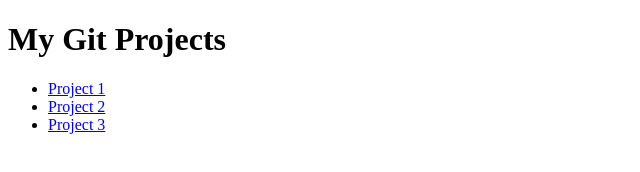
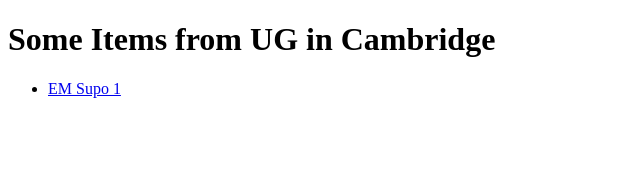
Before and after one commit to lyktjr/CAMUG, a plain HTML site: page index.html in a window 1280 px wide. Shown: the whole page, without its empty margins (0-640 px from the left). Drawn offline with Linux system fonts and the light colour scheme.

Commit message:
Update index.html

```diff
--- a/index.html
+++ b/index.html
@@ -4,11 +4,9 @@
     <title>My Git Projects</title>
 </head>
 <body>
-    <h1>My Git Projects</h1>
+    <h1>Some Items from UG in Cambridge</h1>
     <ul>
-        <li><a href="https://github.com/YourUsername/Project1">Project 1</a></li>
-        <li><a href="https://github.com/YourUsername/Project2">Project 2</a></li>
-        <li><a href="https://github.com/YourUsername/Project3">Project 3</a></li>
+        <li><a href="https://github.com/lyktjr/EM Supo 1">EM Supo 1</a></li>
         <!-- Add more projects as needed -->
     </ul>
 </body>
```
